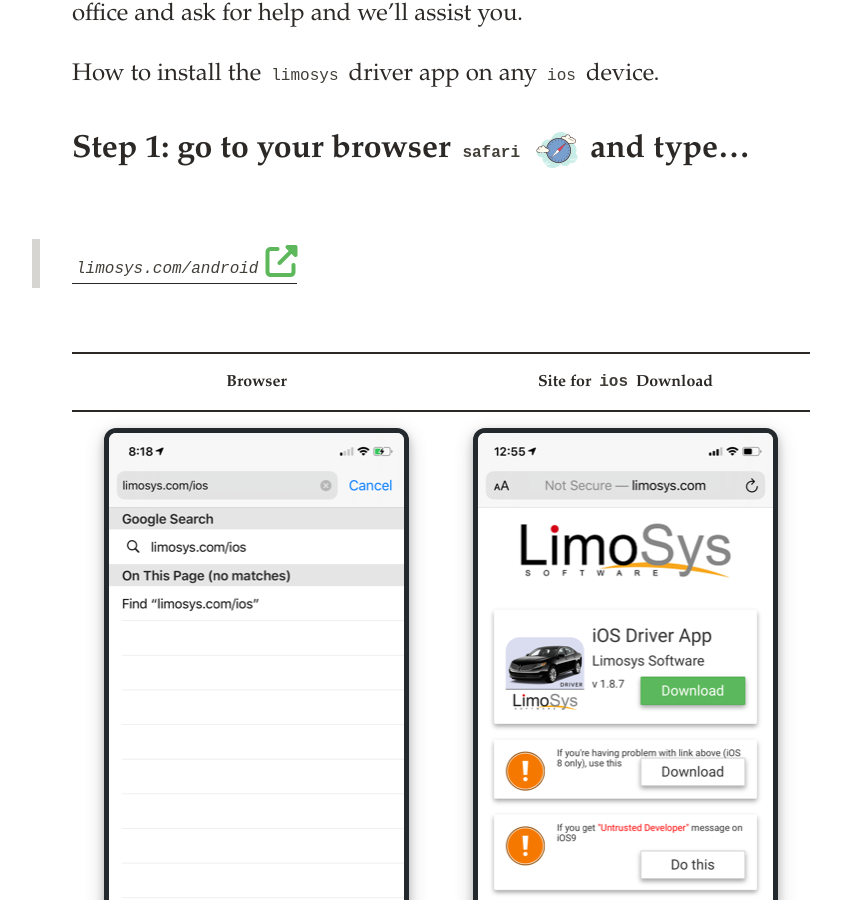
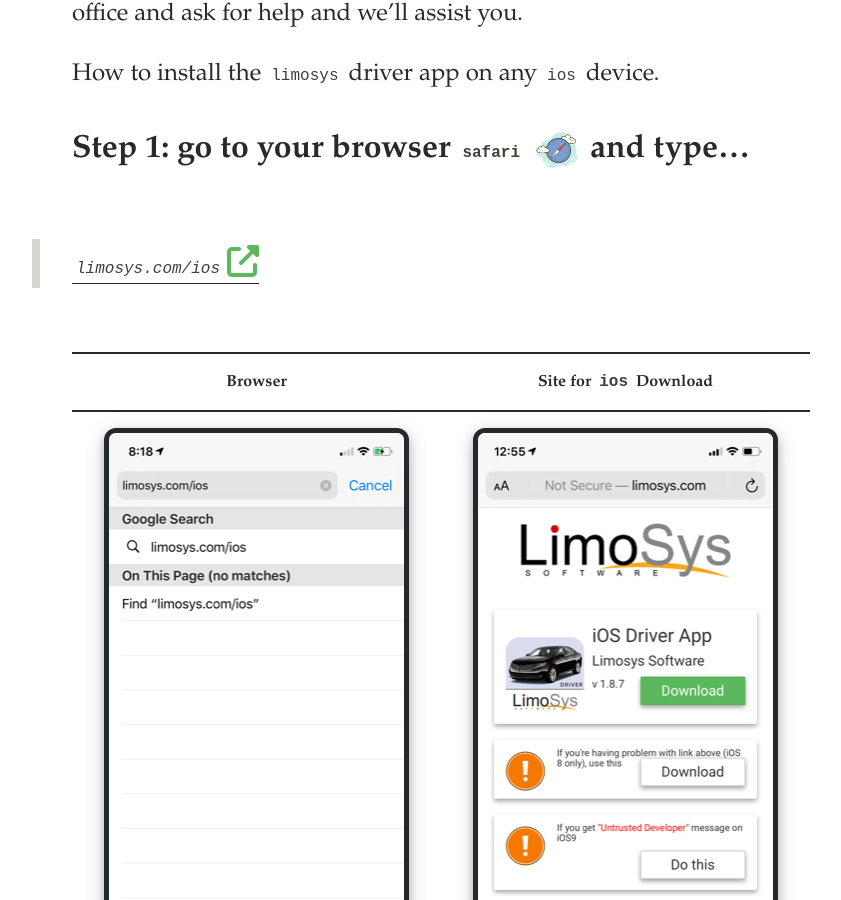
Before and after one commit to brd-blog/info-site, a Jekyll site: the page built from _posts/2020-05-04-install-limosys-ios.md, in a window 1280 px wide and 900 px high, scrolled down 517 px. Shown: the whole window, without its empty margins (168-1009 px from the left). Built offline with Jekyll 4.4.1, drawn with Linux system fonts in a browser that asks for light colours; nearby versions of some CDN libraries; comment, search, counter and statistics services are not loaded.

Commit message:
modf post/limosys-ios.md

```diff
--- a/_posts/2020-05-04-install-limosys-ios.md
+++ b/_posts/2020-05-04-install-limosys-ios.md
@@ -12,7 +12,7 @@ How to install the `limosys` driver app on any `ios` device.
 
 ## Step 1: go to your browser `safari` ![safari]({{site.baseurl}}/images/icons8-safari.png) and type...
 
-> [`limosys.com/android`](https://limosys.com/ios)
+> [`limosys.com/ios`](https://limosys.com/ios)
 
 Browser             | Site for `ios` Download
 :-------------------------:|:-------------------------:
```
